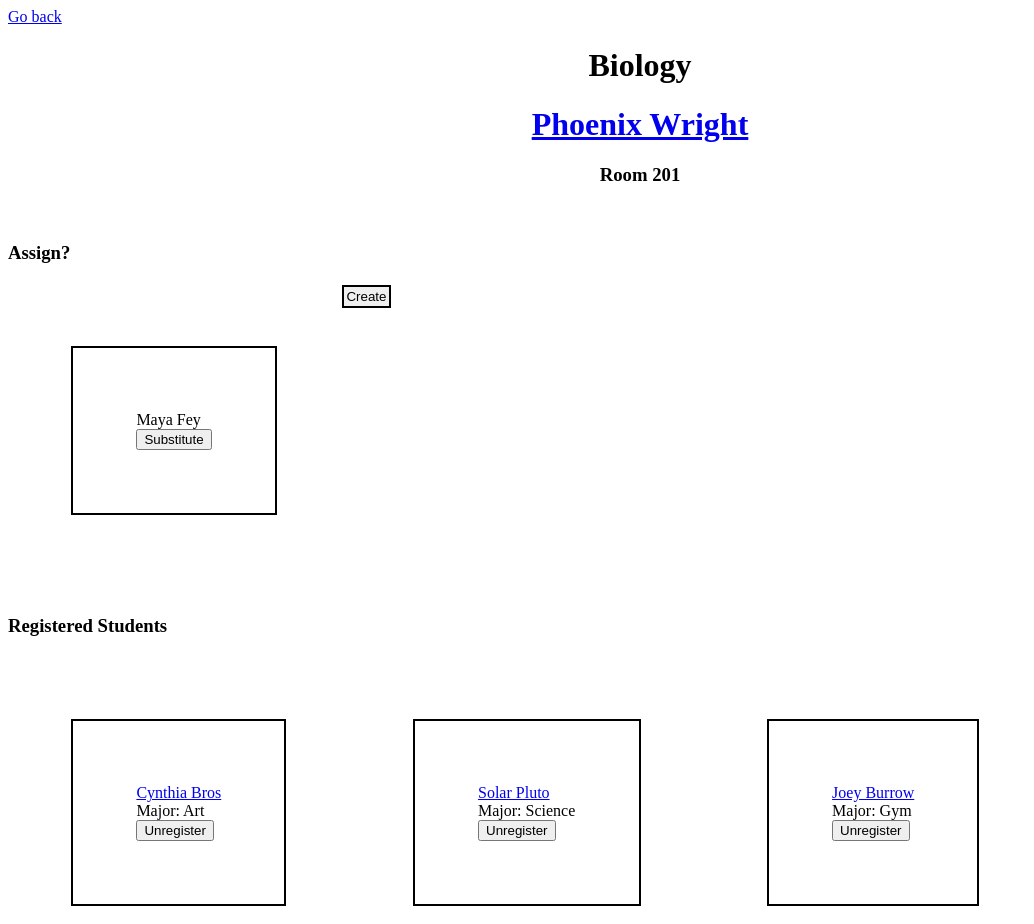
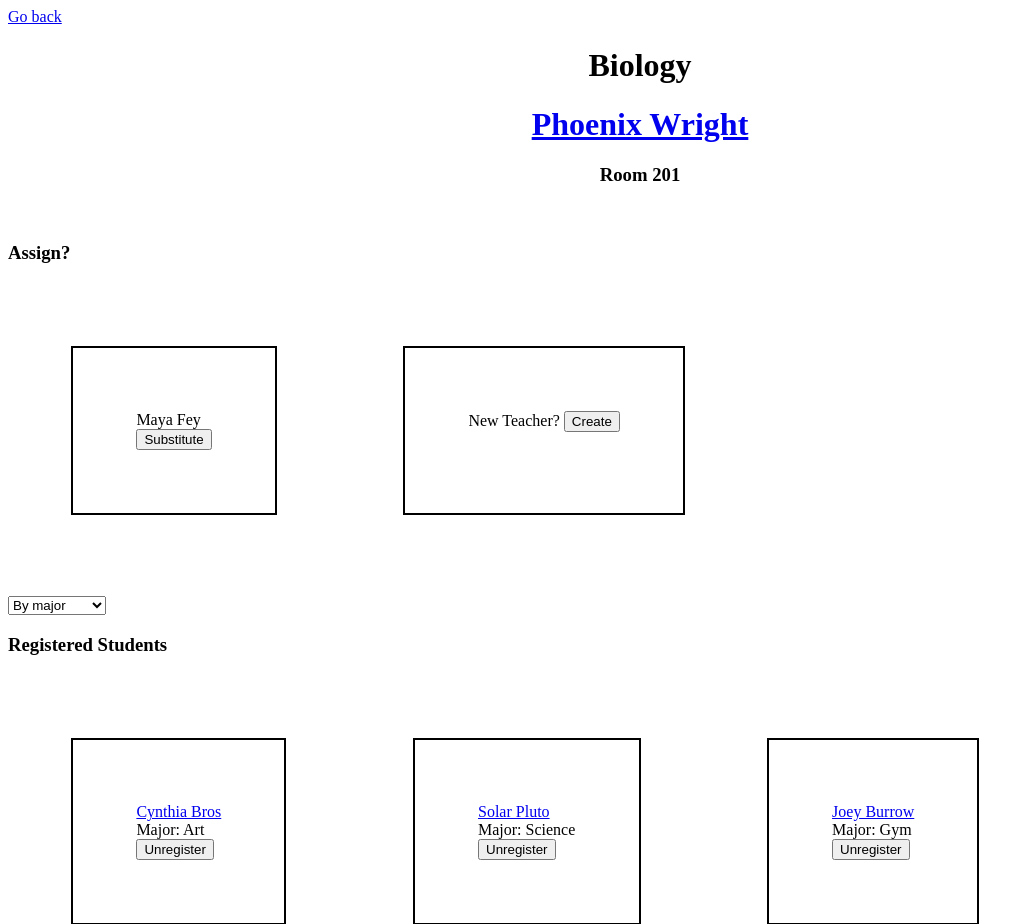
Before and after one commit to ataifam/Class-Manager, a Django app: a page that uses main/templates/main/class.html in a window 1280 px wide. Shown: the top 924 px of the page, without its empty margins (0-1034 px from the left). Run offline with Django 4.2, Linux system fonts and the light colour scheme; a user stored in the database is signed in; data comes from the database, SQL or seed files in the repository; both versions use the stored data as it was after the commit.

Commit message:
added filter functionality for querying students by major

```diff
--- a/main/templates/main/class.html
+++ b/main/templates/main/class.html
@@ -23,8 +23,9 @@
 </div>
 {% endif %}
 {% endfor %}
-<div id="start_create_teacher">
-<button class="toggler" id="teacher" style="padding: 5%; margin: 5%; border: 2px solid">Create</button>
+<div id="start_create_teacher" style="padding: 5%; margin: 5%; border: 2px solid">
+    New Teacher?
+<button class="toggler" id="teacher">Create</button>
 </div>
 <div id="create_teacher" style="padding: 5%; margin: 5%; border: 2px solid; display: none">
     {{teacher|title}}
@@ -38,9 +39,18 @@
 </div>
 </div>
 <br>
+<form action="" id="filter">
+    <select name="q">
+        <option value="value" selected>By major</option>
+        {% for subject in subjects %}
+      <option value="{{subject}}">{{subject}}</option>
+      {% endfor %}
+    </select>
+</form>
 <h3>Registered Students</h3>
 <div id="subject-container" style="display:flex; flex-direction: row; flex-wrap: wrap;">
-{% for student in class.students.all %}
+{% for student in students %}
+{% if student in class.students.all %}
 <div id="{{student.id}}" style="padding: 5%; margin: 5%; border: 2px solid">
 <a href="{% url 'main:student' student.id %}">{{student|title}}</a>
 <br>
@@ -51,6 +61,7 @@
 <button method="POST" type="submit" action="" name="unregister" value="{{student.id}}">Unregister</button>
 </form>
 </div>
+{% endif %}
 {% endfor %}
 </div>
 
@@ -114,11 +125,17 @@
     }
 
     document.addEventListener("DOMContentLoaded", () => {
+
       document.querySelectorAll(".toggler").forEach((el) => {
         el.onclick = (el) => {
           toggleEditSection('create_'+el.target.id);
         };
       });
+
+      document.getElementById("filter").onchange = () => {
+        document.getElementById("filter").submit();
+      };
+
     });
   </script>
 
--- a/main/templates/main/home.html
+++ b/main/templates/main/home.html
@@ -4,7 +4,6 @@
 {% block content %}
 
 {% if request.user.is_authenticated %}
-<a href="{% url 'main:create' %}">Create</a>
 
 
 
--- a/main/views.py
+++ b/main/views.py
@@ -128,11 +128,23 @@ def building(request, pk):
 @login_required(login_url="main:login_view")
 def class_view(request, name):
     user = get_object_or_404(User, id=request.user.id)
-    user_class = get_object_or_404(Class, user_id=request.user.id, name=name)
-    teachers = Teacher.objects.filter(user_id=request.user.id)
-    students = Student.objects.filter(user_id=request.user.id)
+    user_class = get_object_or_404(Class, user_id=user.id, name=name)
+    teachers = Teacher.objects.filter(user_id=user.id)
+    subjects = Subject.objects.filter(user_id=request.user.id)
+    students = Student.objects.filter(user_id=user.id)
     teacherForm = TeacherForm()
     studentForm = StudentForm()
+    print(request.GET)
+    student_major = request.GET.get('q') if bool(request.GET.get('q', False)) else None
+    if student_major is not None:
+        try:
+            subject = Subject.objects.get(user_id=user.id, name=student_major)
+            students = Student.objects.filter(user_id=user.id, major=subject)
+            print('hi')
+        except Subject.DoesNotExist:
+            messages.error(request, "Major not found! Please try again.")
+            return redirect('main:class')
+
 
     if request.method == 'POST':
         # register student for class button clicked
@@ -182,6 +194,7 @@ def class_view(request, name):
         'class': user_class,
         'teachers': teachers,
         'students': students,
+        'subjects': subjects,
         'teacherForm': teacherForm,
         'studentForm': studentForm,
     })
```
Also changed, not shown: db.sqlite3.
